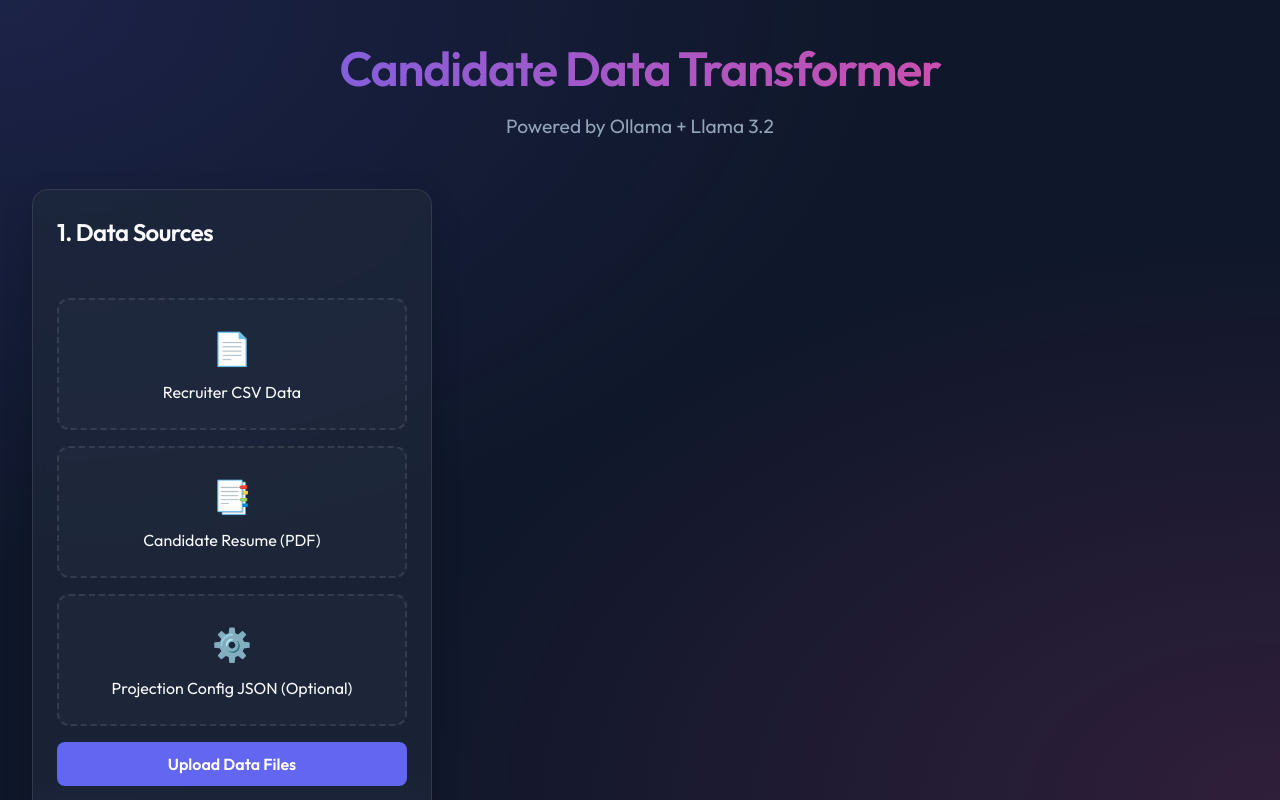
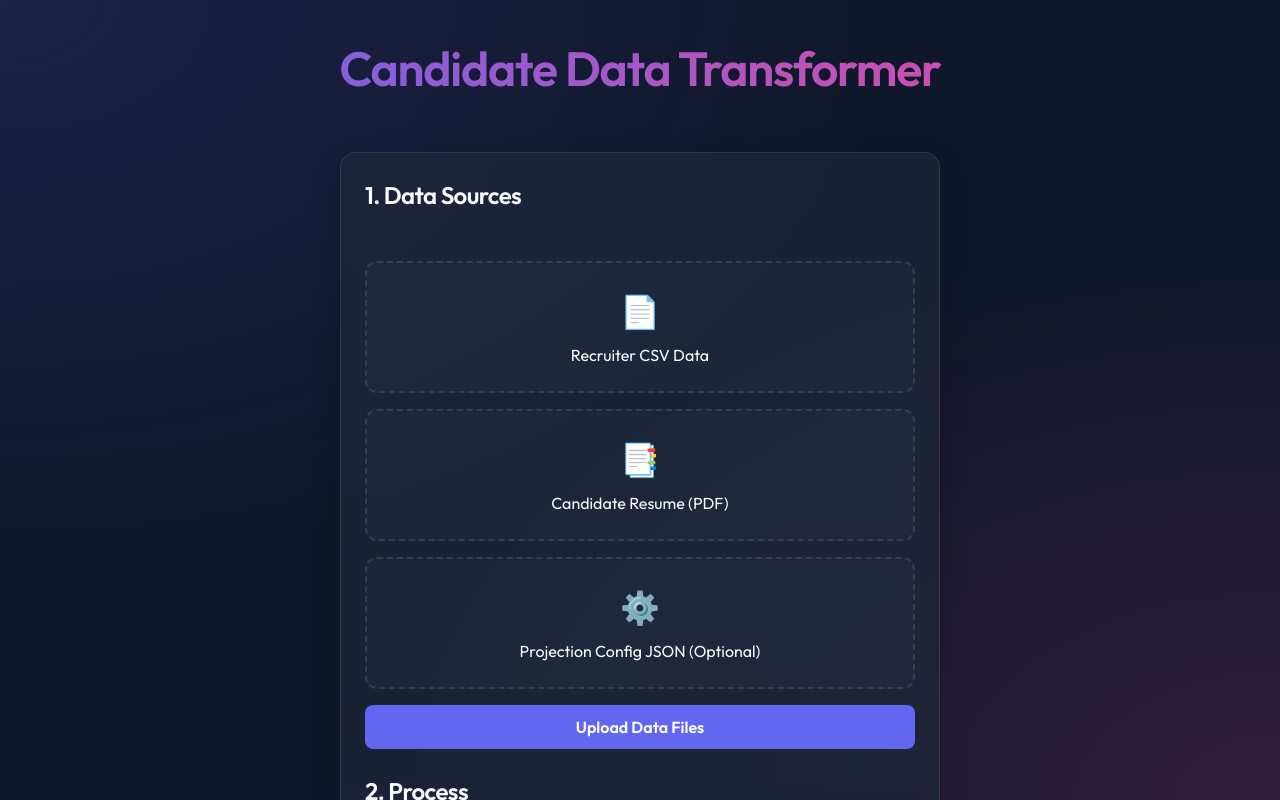
Before and after one commit to DeekshithaMariyappan/CandidateDataTransformer, a React app in the folder frontend/: page / in a window 1280 px wide. Shown: the top 800 px of the page. Built offline with nearby package versions, Linux system fonts and the light colour scheme; the HTML template or start-up script is replaced by a standard one.

Commit message:
Made changes in the UI

```diff
--- a/frontend/src/App.jsx
+++ b/frontend/src/App.jsx
@@ -27,7 +27,6 @@
     <div className="app-container">
       <header className="app-header">
         <h1>Candidate Data Transformer</h1>
-        <p className="subtitle">Powered by Ollama + Llama 3.2</p>
       </header>
 
       <main className="app-main">
@@ -38,9 +37,7 @@
 
         {result && (
           <section className="right-panel slide-in">
-            <div className="tabs">
-              <div className="tab active">Overview</div>
-            </div>
+
             <div className="panel-content">
               <CanonicalProfileViewer profile={result.profile} />
               <Dashboard
--- a/frontend/src/index.css
+++ b/frontend/src/index.css
@@ -65,15 +65,15 @@
 
 /* Layout */
 .app-main {
-  display: grid;
-  grid-template-columns: 1fr;
+  display: flex;
+  flex-direction: column;
   gap: 2rem;
 }
 
-@media (min-width: 1024px) {
-  .app-main {
-    grid-template-columns: 400px 1fr;
-  }
+.left-panel {
+  width: 100%;
+  max-width: 600px;
+  margin: 0 auto;
 }
 
 /* Cards & Glassmorphism */
```
